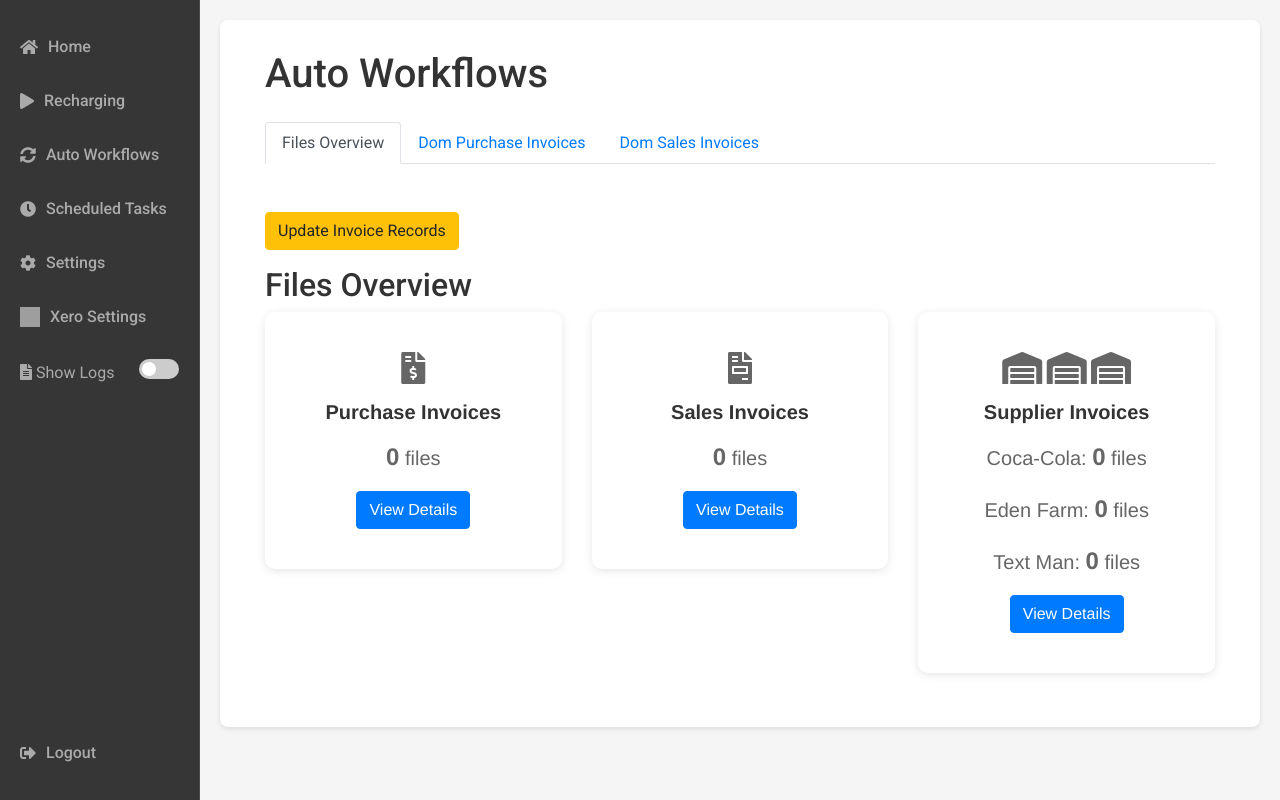
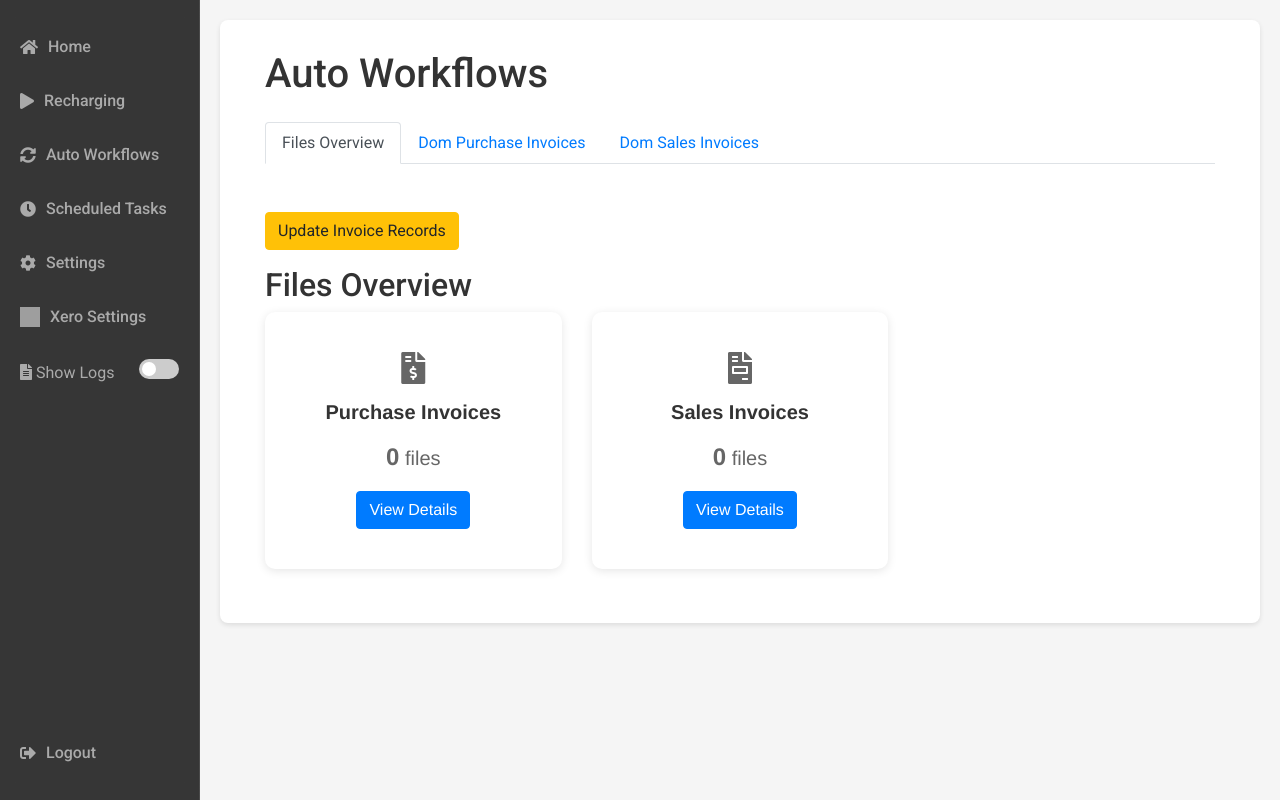
Before and after one commit to portalsys-ltd/xero-automation-webapp, a Flask app: template app/templates/auto_workflows.html in a window 1280 px wide. Run offline with Flask 3, Linux system fonts and the light colour scheme; the template is opened without the code that fills it, so the values that code supplies are empty; parts of the project's set-up code (start-up, migrations or seed data) failed here and were passed over; some libraries are stand-ins or nearby versions; grey boxes are pictures that could not be loaded.

```diff
--- a/app/templates/auto_workflows.html
+++ b/app/templates/auto_workflows.html
@@ -66,38 +66,6 @@ Auto Workflows
                             </div>
                         </div>
 
-                        <!-- Supplier Invoices Card -->
-                        <div class="col-md-4">
-                            <div class="card text-center mb-4">
-                                <div class="card-body">
-                                    <i id="coca-cola-icon" class="fas fa-warehouse fa-2x mb-3"></i>
-                                    <i id="eden-farm-icon" class="fas fa-warehouse fa-2x mb-3"></i>
-                                    <i id="text-man-icon" class="fas fa-warehouse fa-2x mb-3"></i>
-                                    <h5 class="card-title">Supplier Invoices</h5>
-                                    <p class="lead">Coca-Cola: <span id="coca-cola-invoices-count" class="file-count">0</span> files</p>
-                                    <p class="lead">Eden Farm: <span id="eden-farm-invoices-count" class="file-count">0</span> files</p>
-                                    <p class="lead">Text Man: <span id="text-man-invoices-count" class="file-count">0</span> files</p>
-                                    <button class="btn btn-primary" onclick="toggleList('supplier-invoices-list')">View Details</button>
-                                    <ul id="supplier-invoices-list" class="tenant-list mt-3">
-                                        <!-- Coca-Cola -->
-                                        <li>
-                                            <h6>Coca-Cola</h6>
-                                            <ul id="coca-cola-tenants-list"></ul>
-                                        </li>
-                                        <!-- Eden Farm -->
-                                        <li>
-                                            <h6>Eden Farm</h6>
-                                            <ul id="eden-farm-tenants-list"></ul>
-                                        </li>
-                                        <!-- Text Management -->
-                                        <li>
-                                            <h6>Text Man</h6>
-                                            <ul id="text-man-tenants-list"></ul>
-                                        </li>
-                                    </ul>
-                                </div>
-                            </div>
-                        </div>
 
 
                     </div>
@@ -603,16 +571,12 @@ Auto Workflows
                     // Set file counts and color indicators
                     setFileCountAndColor('purchase-invoices-count', 'purchase-invoices-icon', data.purchase_invoices_count);
                     setFileCountAndColor('sales-invoices-count', 'sales-invoices-icon', data.sales_invoices_count);
-                    setFileCountAndColor('coca-cola-invoices-count', 'coca-cola-icon', data.supplier_invoices_count.coca_cola);
-                    setFileCountAndColor('eden-farm-invoices-count', 'eden-farm-icon', data.supplier_invoices_count.eden_farm);
-                    setFileCountAndColor('text-man-invoices-count', 'text-man-icon', data.supplier_invoices_count.text_man);
+
 
                     // Populate tenant lists
                     populateTenantList('purchase-tenants-list', data.purchase_invoices_tenants);
                     populateTenantList('sales-tenants-list', data.sales_invoices_tenants);
-                    populateTenantList('coca-cola-tenants-list', data.coca_cola_tenants);
-                    populateTenantList('eden-farm-tenants-list', data.eden_farm_tenants);
-                    populateTenantList('text-man-tenants-list', data.text_man_tenants);
+
                 })
                 .catch(error => console.error('Error fetching file overview data:', error));
         }
```
Also changed, not shown: app/xero.py (+4 -54 lines), 1 other file.
